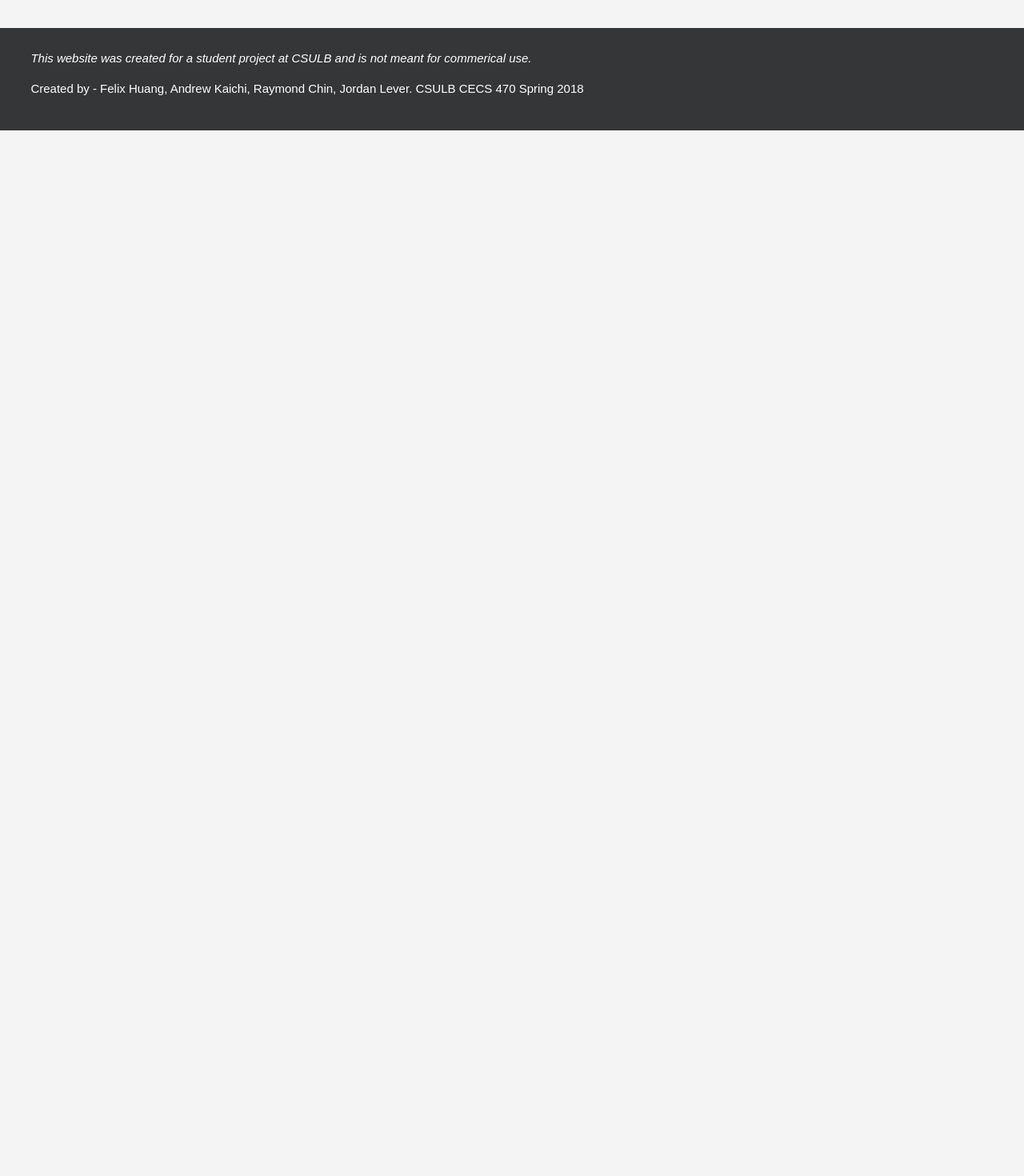
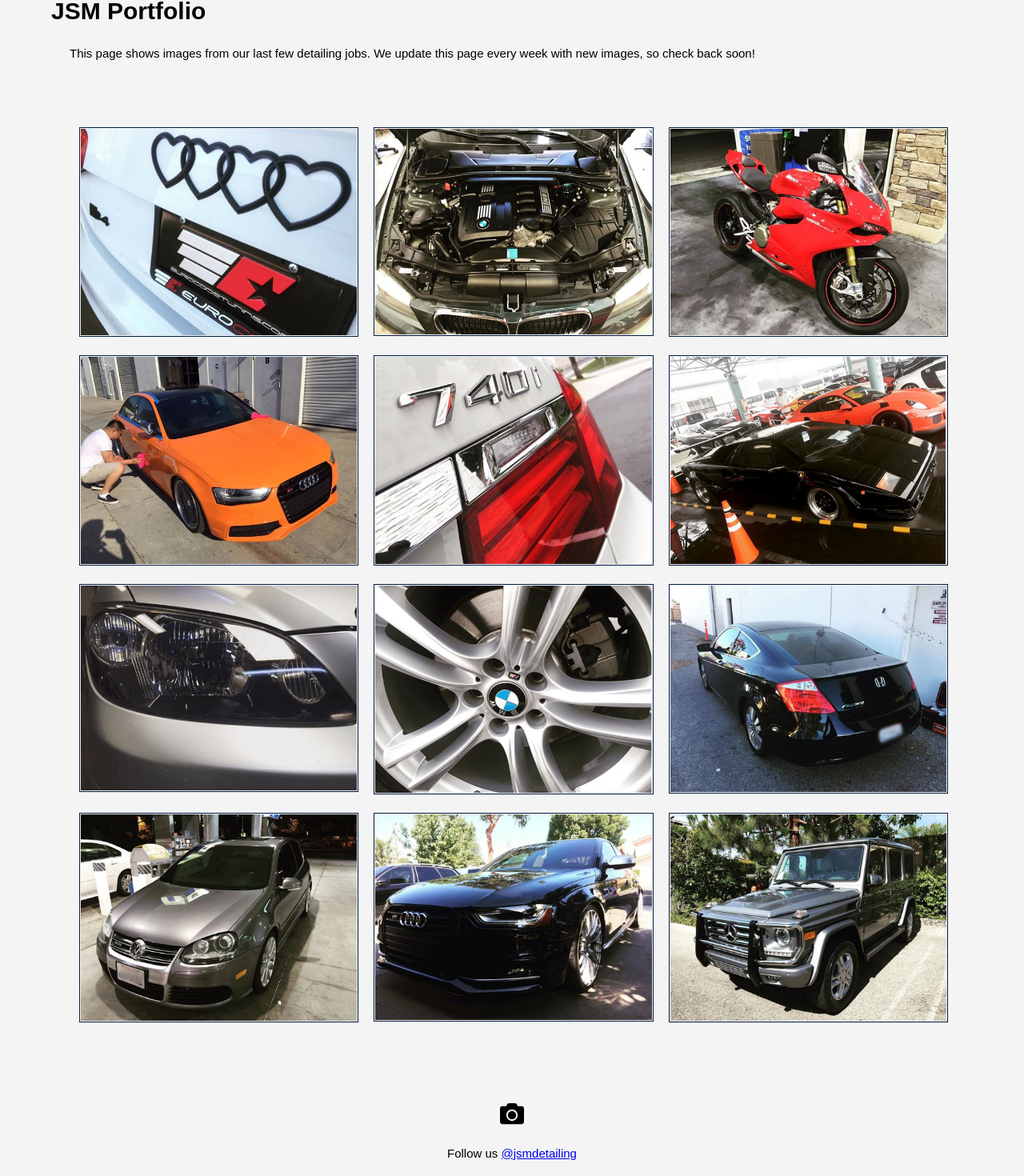
Before and after one commit to felixthe8/JSMDetailing-Angular, an Angular app in the folder angular-project/: page /portfolio in a window 1280 px wide. Before the commit this address led to /. Shown: the part 172-1642 px from the top of the page at 80% size. Before the commit the page ends 800 px from the top, so only its background shows below. Built offline with nearby package versions, Linux system fonts and the light colour scheme.

Commit message:
Completed portfolio page. Navbar links highlight on a per component basis

```diff
--- a/angular-project/src/app/app-routing.module.ts
+++ b/angular-project/src/app/app-routing.module.ts
@@ -1,3 +1,4 @@
+import { PortfolioComponent } from './portfolio/portfolio.component';
 import { HomepageComponent } from './homepage/homepage.component';
 import { NgModule } from '@angular/core';
 import { Routes, RouterModule } from '@angular/router';
@@ -7,6 +8,10 @@ const routes: Routes = [
   {
     path: '',
     component: HomepageComponent,
+  },
+  {
+    path: 'portfolio',
+    component: PortfolioComponent
   }
 ];
 
--- a/angular-project/src/app/app.module.ts
+++ b/angular-project/src/app/app.module.ts
@@ -11,7 +11,8 @@ import { BannerComponent } from './homepage/banner/banner.component';
 import { AboutComponent } from './homepage/about/about.component';
 import { ProductsComponent } from './homepage/products/products.component';
 import { FooterComponent } from './shared-components/footer/footer.component';
-import { AboutLinksComponent } from './homepage/about-links/about-links.component'
+import { AboutLinksComponent } from './homepage/about-links/about-links.component';
+import { PortfolioComponent } from './portfolio/portfolio.component'
 
 @NgModule({
   declarations: [
@@ -23,7 +24,8 @@ import { AboutLinksComponent } from './homepage/about-links/about-links.componen
     AboutComponent,
     ProductsComponent,
     FooterComponent,
-    AboutLinksComponent
+    AboutLinksComponent,
+    PortfolioComponent
   ],
   imports: [
     BrowserModule,
--- /dev/null
+++ b/angular-project/src/app/portfolio/portfolio.component.html
@@ -0,0 +1,17 @@
+<div class="content">
+    <div class="description">
+        <h1>{{portfolioHeader}}</h1>
+        <p>{{portfolioHeaderText}}</p>
+    </div>
+
+    <div class="images animate-bottom">
+        <div class="img-container" *ngFor="let image of portfolioImageList">
+            <img [src]="image.src" [alt]="image.name" >
+        </div>
+    </div>
+
+    <div class="insta">
+        <fa-icon [icon]="faCamera" class="fa-2x"></fa-icon>
+        <p>Follow us <a href="https://www.instagram.com/jsmdetailing/?hl=en">@jsmdetailing</a></p>
+  </div>
+</div>
--- /dev/null
+++ b/angular-project/src/app/portfolio/portfolio.component.scss
@@ -0,0 +1,74 @@
+.content {
+    width: 90%;
+    margin: auto;
+  }
+
+  .description p {
+    margin: 0% 2%;
+  }
+
+  .images{
+      margin-top: 5%;
+      margin-bottom: 8%;
+      width: 100%;
+      justify-content: center;
+      display: flex;
+      flex-wrap: wrap;
+  }
+
+  .img-container {
+      width: 30%;
+     padding: 2% 1% 0% 1%;
+  }
+
+  .img-container img{
+      width: 100%;
+      padding: 1px;
+      border: 1px solid #021a40;
+      float: left;
+      max-width: 600px;
+  }
+
+  /* Animation to make the images fade in from the bottom.  */
+  .animate-bottom{
+      position:relative;
+      /* Animation will last 0.75 seconds  */
+      animation:animatebottom 0.75s;
+      -webkit-animation: animatebottom 0.75s;
+      /* In 0.75 seconds, make the opacity 1 (make the images visible). and remove the bottom spacing */
+  }@keyframes animatebottom{
+      from {bottom:-300px;opacity:0}
+      to {bottom:0;opacity:1}
+  }
+
+  /* Display 2 images side by side on tablet screen size */
+  @media only screen and (max-width: 850px) {
+      .img-container{
+          width: 45%;
+          padding: 2% 2% 0% 2%;
+      }
+
+      .insta p {
+          font-size: 1.2em;
+      }
+  }
+
+  /* Display 1 image at a time on mobile screen  */
+  @media only screen and (max-width: 600px) {
+      .img-container{
+          width: 95%;
+          margin-bottom: 5%;
+      }
+  }
+
+
+  /*  Instagram tag at the bottom of the page  */
+  .insta {
+      width: inherit;
+      margin: auto;
+      text-align: center;
+  }
+
+  .insta a:hover {
+      color: red;
+  }
--- /dev/null
+++ b/angular-project/src/app/portfolio/portfolio.component.ts
@@ -0,0 +1,24 @@
+import { Component, OnInit } from '@angular/core';
+import { Portfolio } from 'src/assets/portfolio';
+import { faCamera } from '@fortawesome/free-solid-svg-icons'
+
+@Component({
+  selector: 'app-portfolio',
+  templateUrl: './portfolio.component.html',
+  styleUrls: ['./portfolio.component.scss']
+})
+export class PortfolioComponent implements OnInit {
+
+  constructor() { }
+
+  portfolioImageList = [];
+  portfolioHeader = 'JSM Portfolio';
+  portfolioHeaderText = `This page shows images from our last few detailing jobs. We update this page every week
+                              with new images, so check back soon!`;
+  faCamera = faCamera;
+
+  ngOnInit(): void {
+    this.portfolioImageList = Portfolio.images;
+  }
+
+}
--- a/angular-project/src/app/shared-components/nav-bar/nav-bar.component.html
+++ b/angular-project/src/app/shared-components/nav-bar/nav-bar.component.html
@@ -1,6 +1,6 @@
 <div class="topnav">
-    <a [routerLink] ="['/']" [routerLinkActive]="'is-active'">Home</a>
-    <a href="">Portfolio</a>
+    <a [routerLink] ="['/']" routerLinkActive="is-active" [routerLinkActiveOptions]="routerLinkOptions">Home</a>
+    <a [routerLink]="['/portfolio']" routerLinkActive="is-active" [routerLinkActiveOptions]="routerLinkOptions">Portfolio</a>
     <a href="">Registration</a>
     <a href="">Schedule Service</a>
 </div>
--- a/angular-project/src/app/shared-components/nav-bar/nav-bar.component.ts
+++ b/angular-project/src/app/shared-components/nav-bar/nav-bar.component.ts
@@ -9,7 +9,10 @@ import { Component, OnInit } from '@angular/core';
 export class NavBarComponent implements OnInit {
 
   constructor() {
+  }
 
+  routerLinkOptions = {
+    exact: true
   }
 
   ngOnInit(): void {
--- /dev/null
+++ b/angular-project/src/assets/portfolio.ts
@@ -0,0 +1,53 @@
+export const Portfolio = {
+    images: [
+        {
+            name: 'Audi S4 Eurocode',
+            src: '../../../assets/images/portfolio/image-1.png'
+        },
+        {
+            name: 'BMW 3 Series Engine Bay',
+            src: '../../../assets/images/portfolio/image-2.png'
+        },
+        {
+            name: 'Duccati Motorcycle',
+            src: '../../../assets/images/portfolio/image-3.png'
+        },
+        {
+            name: 'Solar Orange Audi S4',
+            src: '../../../assets/images/portfolio/image-4.png'
+        },
+        {
+            name: 'BMW 7 Series Backend',
+            src: '../../../assets/images/portfolio/image-5.png'
+
+        },
+        {
+            name: 'Lamborghini Diablo',
+            src: '../../../assets/images/portfolio/image-6.png'
+        },
+        {
+            name: 'Lexus Headlight',
+            src: '../../../assets/images/portfolio/image-7.png'
+        },
+        {
+            name: 'M Power Headlights',
+            src: '../../../assets/images/portfolio/image-8.png'
+        },
+        {
+            name: 'Black Honda Accord',
+            src: '../../../assets/images/portfolio/image-9.png'
+        },
+        {
+            name: 'VW Golf',
+            src: '../../../assets/images/portfolio/image-10.png'
+        },
+        {
+            name: 'B8 Audi S4',
+            src: '../../../assets/images/portfolio/image-11.png'
+        },
+        {
+            name: 'Mercedes G Wagon',
+            src: '../../../assets/images/portfolio/image-12.png'
+        }
+    ]
+}
```
Also changed, not shown: 2 other files (tests, documents, lock files or other folders).
